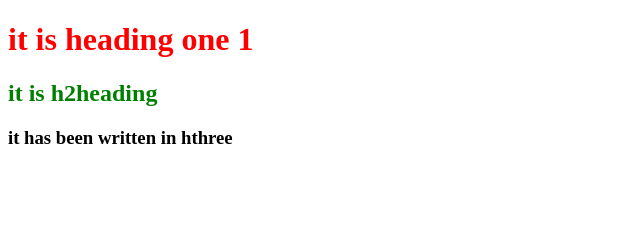
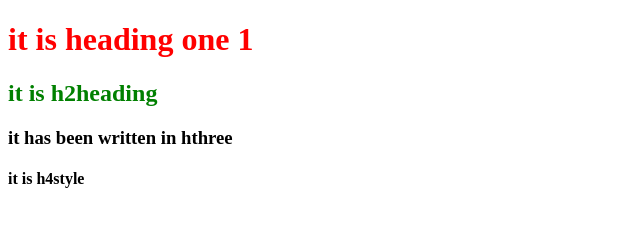
Before and after one commit to IftikharSahib/RepoRajaKoding, a plain HTML site: page index.html in a window 1280 px wide. Shown: the full height of the page, 0-640 px from the left. Drawn offline with Linux system fonts and the light colour scheme.

```diff
--- a/index.html
+++ b/index.html
@@ -10,5 +10,6 @@
     <h1>it is heading one 1</h1>
     <h2>it is h2heading</h2>
     <h3>it has been written in hthree</h3>
+    <h4>it is h4style </h4>
 </body>
 </html>
```
